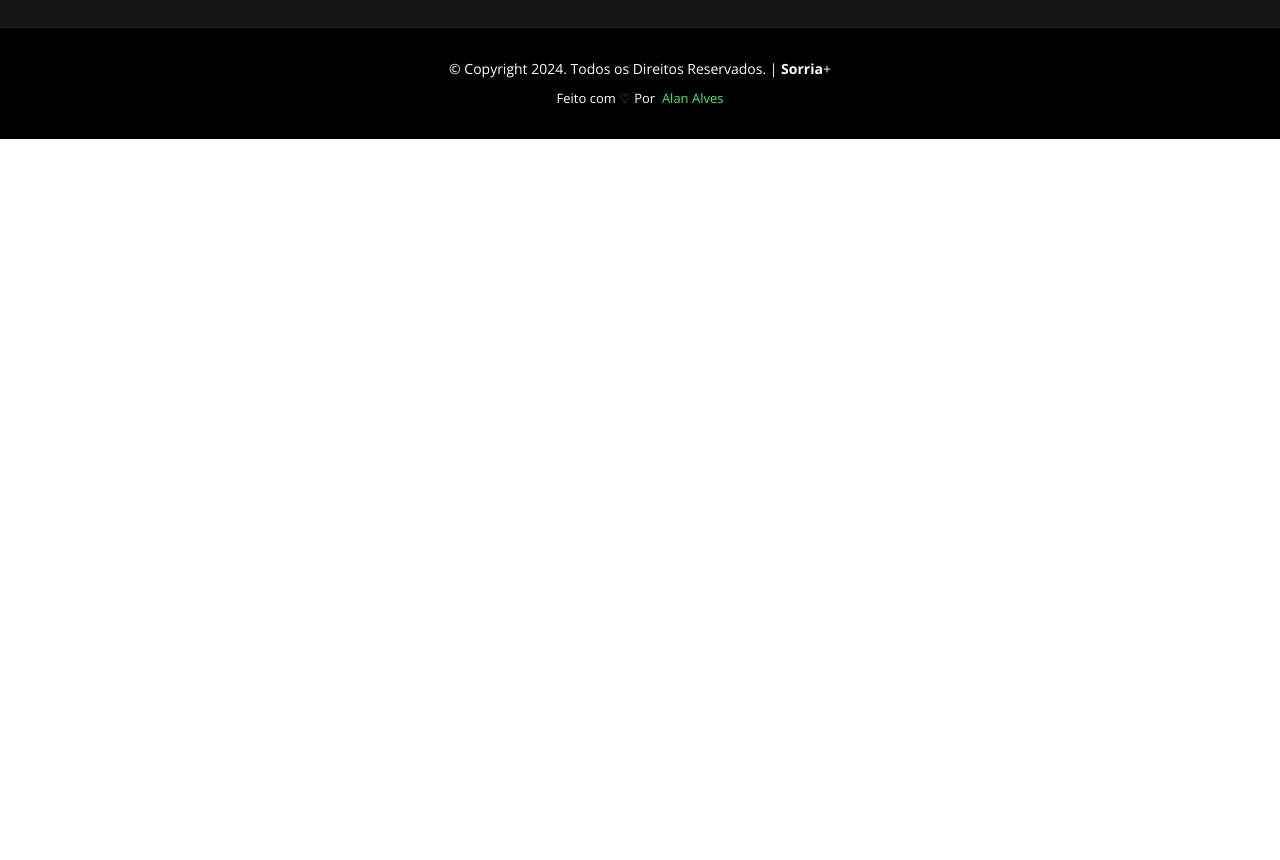
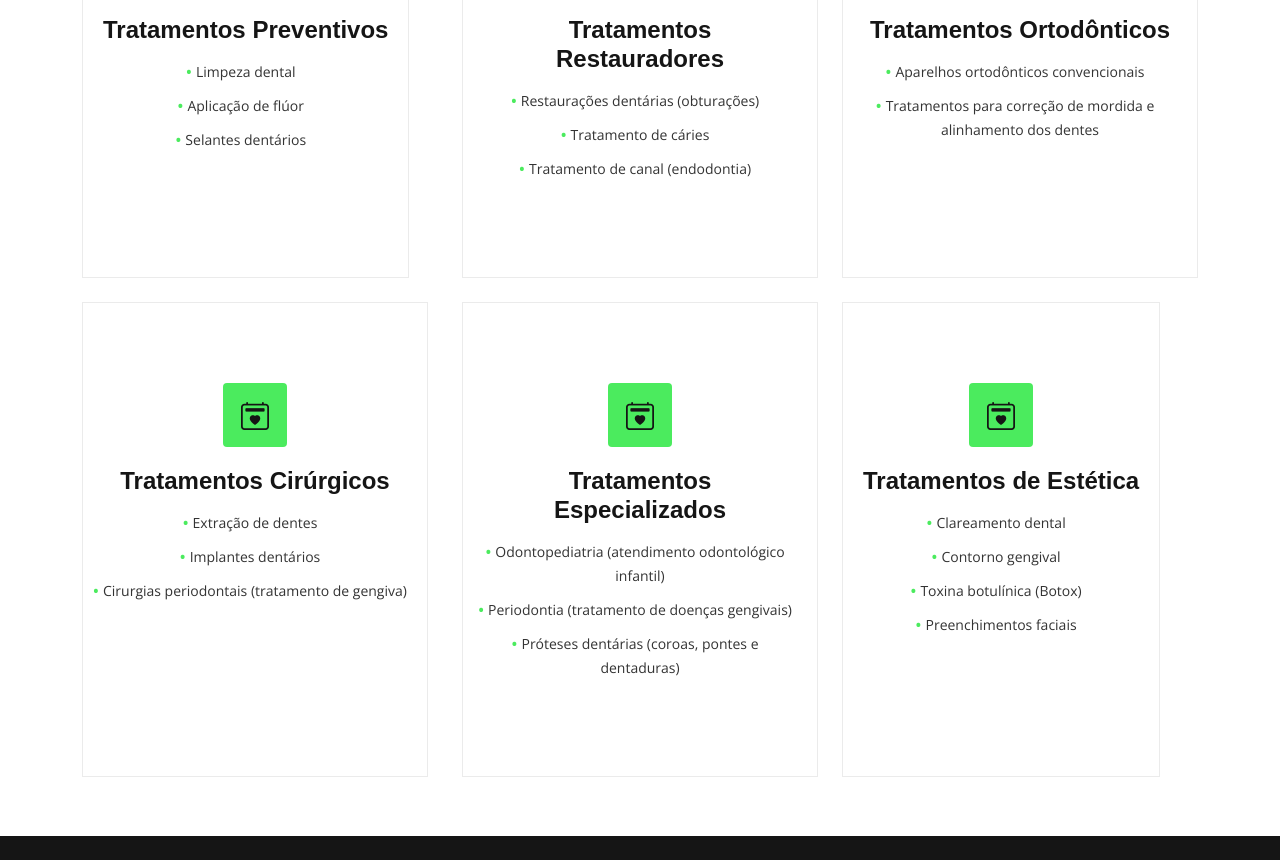
Before and after one commit to alanalveses/Clinica-Sorria-Mais, a plain HTML site: page index.html in a window 1280 px wide. Shown: the part 2492-3352 px from the top of the page. Before the commit the page ends 2631 px from the top, so only its background shows below. Drawn offline with nearby package versions, Linux system fonts and the light colour scheme; a web font is replaced by a local one.

Commit message:
add section "services"

```diff
--- a/assets/css/style.css
+++ b/assets/css/style.css
@@ -550,6 +550,78 @@ section {
 
 
 /*--------------------------------------------------------------
+# Services
+--------------------------------------------------------------*/
+.services .icon-box {
+  text-align: center;
+  border: 1px solid #ebebeb;
+  padding: 80px 20px;
+  transition: all ease-in-out 0.3s;
+  background: #fff;
+}
+
+.services .icon-box .icon {
+  margin: 0 auto;
+  width: 64px;
+  height: 64px;
+  background: var(--color-primay);
+  border-radius: 4px;
+  display: flex;
+  align-items: center;
+  justify-content: center;
+  margin-bottom: 20px;
+  transition: 0.3s;
+}
+
+.services .icon-box .icon i {
+  color: #151515;
+  font-size: 28px;
+  transition: ease-in-out 0.3s;
+}
+
+.services .icon-box h4 {
+  font-weight: 700;
+  margin-bottom: 15px;
+  font-size: 24px;
+}
+
+.services .icon-box h4 a {
+  color: #151515;
+  transition: ease-in-out 0.3s;
+}
+
+.services .icon-box h4 a:hover {
+  color: var(--color-primay);
+}
+
+.services .icon-box ul {
+  list-style-type: none;
+  padding-left: 0;
+}
+
+.services .icon-box ul li {
+  line-height: 24px;
+  font-size: 14px;
+  margin-bottom: 10px;
+  color: #333;
+}
+
+.services .icon-box ul li:before {
+  content: "\2022";
+  color: var(--color-primay);
+  font-weight: bold;
+  display: inline-block;
+  width: 1em;
+  margin-left: -1em;
+}
+
+.services .icon-box:hover {
+  border-color: #fff;
+  box-shadow: 0px 0 25px 0 rgba(0, 0, 0, 0.1);
+  transform: translateY(-10px);
+}
+
+/*--------------------------------------------------------------
 # Footer
 --------------------------------------------------------------*/
 #footer {
--- a/index.html
+++ b/index.html
@@ -225,6 +225,95 @@
       </div>
     </section>
 
+    <!-- ======= Services Section ======= -->
+    <section id="services" class="services">
+      <div class="container" data-aos="fade-up">
+
+        <div class="section-title">
+          <h2>Serviços</h2>
+          <p>Nosso Serviços</p>
+        </div>
+
+        <div class="row">
+          <div class="col-lg-4 col-md-6 d-flex align-items-stretch" data-aos="zoom-in" data-aos-delay="100">
+            <div class="icon-box">
+              <div class="icon"><i class="bi bi-calendar2-heart"></i></div>
+              <h4><a href="">Tratamentos Preventivos</a></h4>
+              <ul id="tratamentos-preventivos">
+                <li>Limpeza dental</li>
+                <li>Aplicação de flúor</li>
+                <li>Selantes dentários</li>
+              </ul>
+            </div>
+          </div>
+
+          <div class="col-lg-4 col-md-6 d-flex align-items-stretch mt-4 mt-md-0" data-aos="zoom-in"
+            data-aos-delay="200">
+            <div class="icon-box">
+              <div class="icon"><i class="bi bi-calendar2-heart"></i></div>
+              <h4><a href="">Tratamentos Restauradores</a></h4>
+              <ul id="tratamentos-restauradores">
+                <li>Restaurações dentárias (obturações)</li>
+                <li>Tratamento de cáries</li>
+                <li>Tratamento de canal (endodontia)</li>
+              </ul>
+            </div>
+          </div>
+
+          <div class="col-lg-4 col-md-6 d-flex align-items-stretch mt-4 mt-lg-0" data-aos="zoom-in"
+            data-aos-delay="300">
+            <div class="icon-box">
+              <div class="icon"><i class="bi bi-calendar2-heart"></i></div>
+              <h4><a href="">Tratamentos Ortodônticos</a></h4>
+              <ul id="tratamentos-ortodonticos">
+                <li>Aparelhos ortodônticos convencionais</li>
+                <li>Tratamentos para correção de mordida e alinhamento dos dentes</li>
+              </ul>
+            </div>
+          </div>
+
+          <div class="col-lg-4 col-md-6 d-flex align-items-stretch mt-4" data-aos="zoom-in" data-aos-delay="100">
+            <div class="icon-box">
+              <div class="icon"><i class="bi bi-calendar2-heart"></i></div>
+              <h4><a href="">Tratamentos Cirúrgicos</a></h4>
+              <ul id="tratamentos-cirurgicos">
+                <li>Extração de dentes</li>
+                <li>Implantes dentários</li>
+                <li>Cirurgias periodontais (tratamento de gengiva)</li>
+              </ul>
+            </div>
+          </div>
+
+          <div class="col-lg-4 col-md-6 d-flex align-items-stretch mt-4" data-aos="zoom-in" data-aos-delay="200">
+            <div class="icon-box">
+              <div class="icon"><i class="bi bi-calendar2-heart"></i></div>
+              <h4><a href="">Tratamentos Especializados</a></h4>
+              <ul id="tratamentos-especializados">
+                <li>Odontopediatria (atendimento odontológico infantil)</li>
+                <li>Periodontia (tratamento de doenças gengivais)</li>
+                <li>Próteses dentárias (coroas, pontes e dentaduras)</li>
+              </ul>
+            </div>
+          </div>
+
+          <div class="col-lg-4 col-md-6 d-flex align-items-stretch mt-4" data-aos="zoom-in" data-aos-delay="300">
+            <div class="icon-box">
+              <div class="icon"><i class="bi bi-calendar2-heart"></i></div>
+              <h4><a href="">Tratamentos de Estética</a></h4>
+              <ul id="tratamentos-esteticos">
+                <li>Clareamento dental</li>
+                <li>Contorno gengival</li>
+                <li>Toxina botulínica (Botox)</li>
+                <li>Preenchimentos faciais</li>
+              </ul>
+            </div>
+          </div>
+
+        </div>
+
+      </div>
+    </section>
+
   </main>
 
   <!-- ======= Footer ======= -->
```
